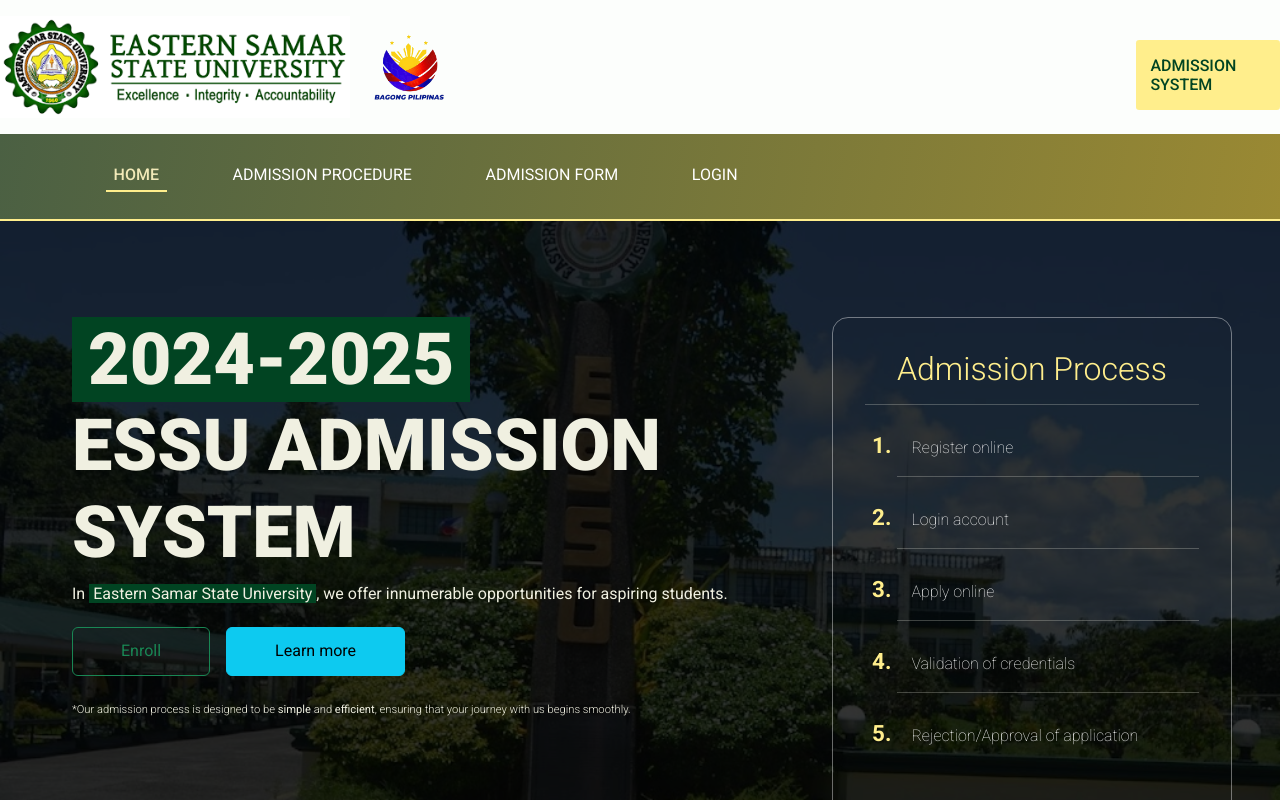
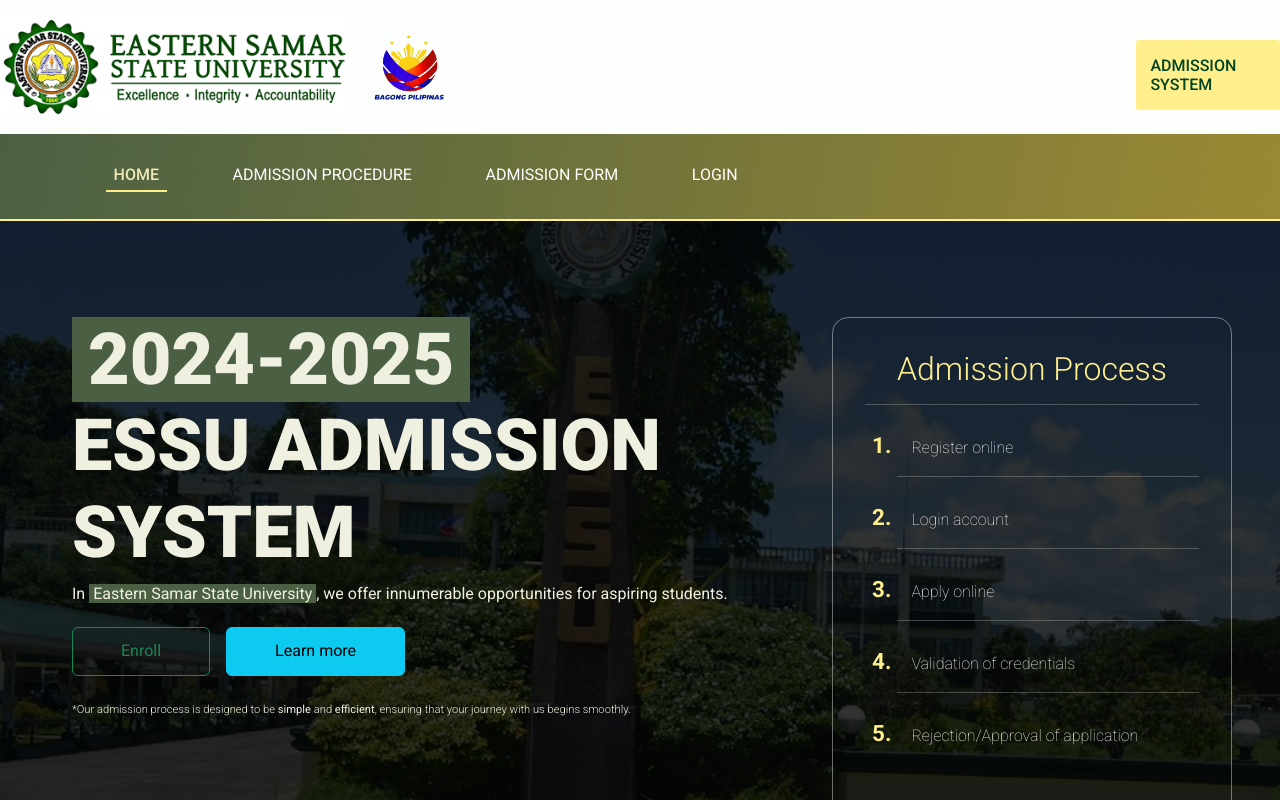
Before and after one commit to cd-mario/essu-admission-system, a Vue app in the folder app/: page / in a window 1280 px wide. Shown: the top 800 px of the page. Built offline with nearby package versions, Linux system fonts and the light colour scheme.

Commit message:
changed highlight of the title of home page

```diff
--- a/app/src/views/HomeView.vue
+++ b/app/src/views/HomeView.vue
@@ -82,7 +82,7 @@
     top: 1rem;
   }
   .highlight {
-    background: #014422;
+    background: #4b6043;
   }
   .yellow {
     color: #014422;
```
